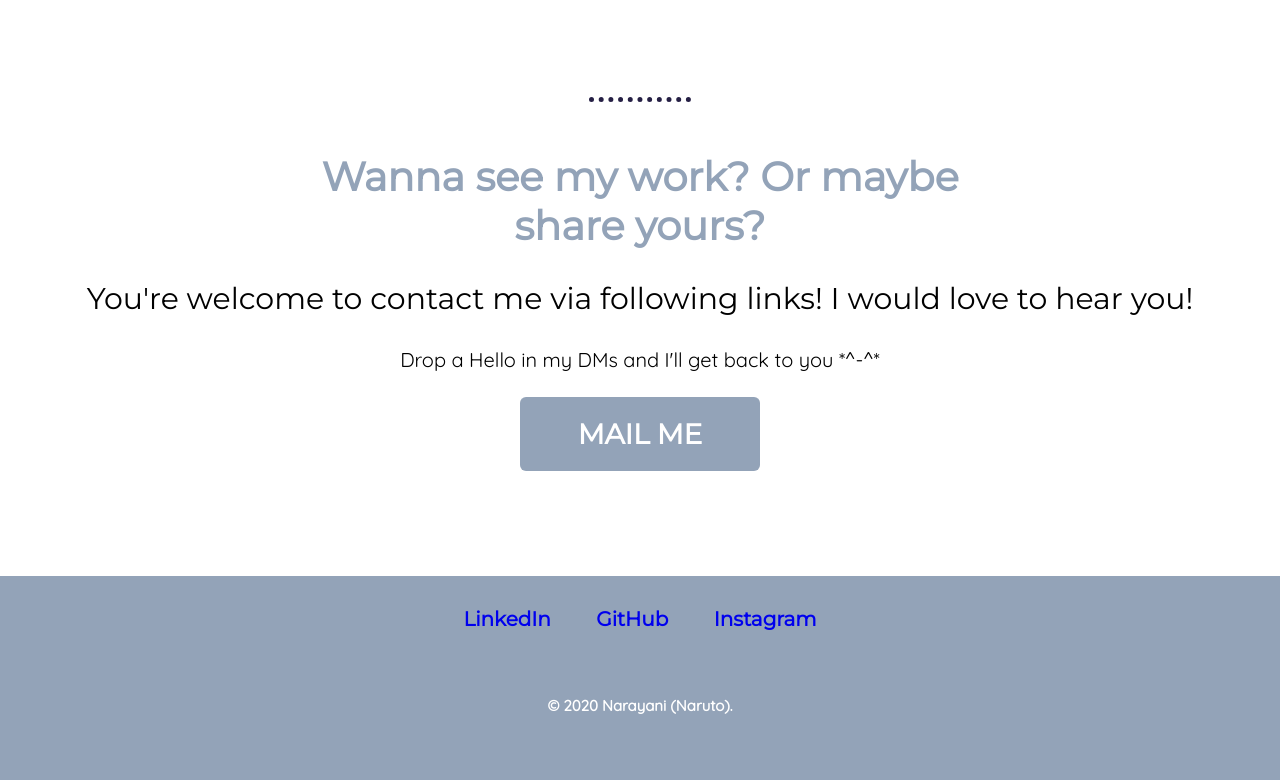
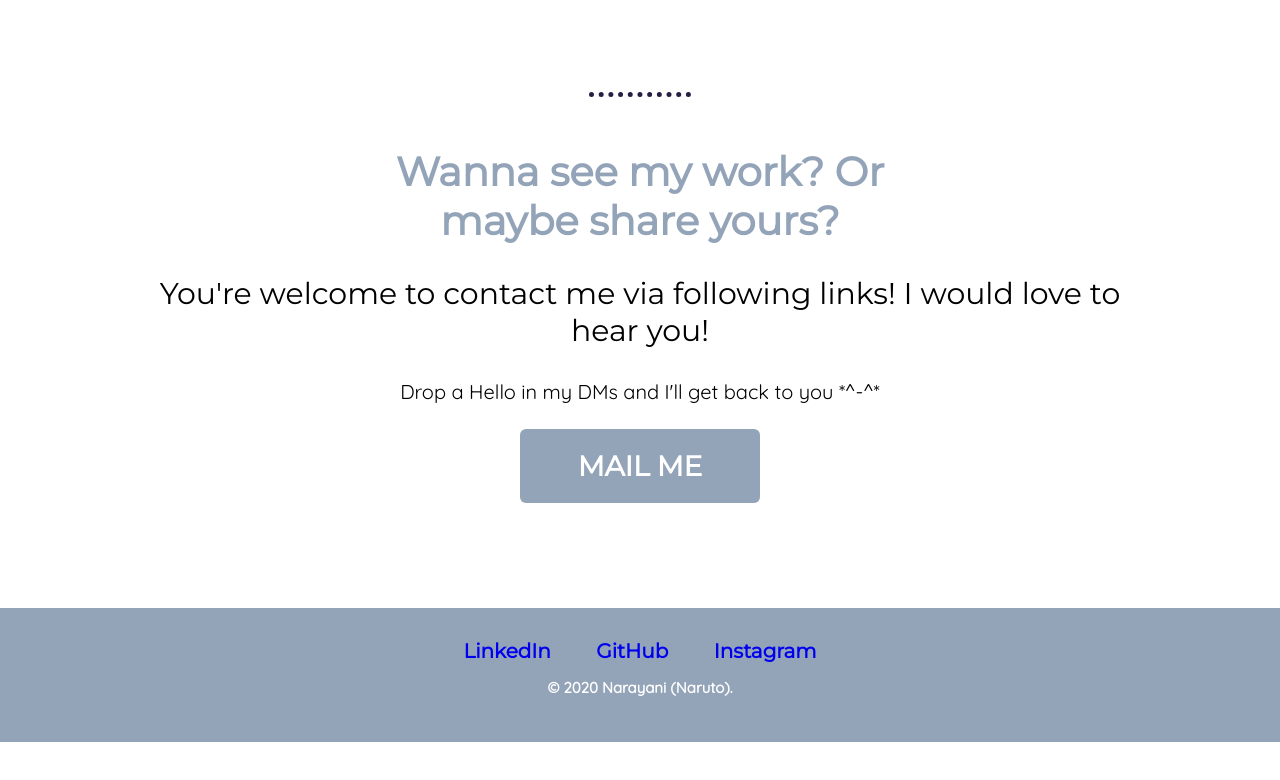
Before and after one commit to Narayani15/new-css-site, a plain HTML site: page index.html in a window 1280 px wide. Shown: the part 1914-2694 px from the top of the page. After the commit the page ends 2656 px from the top, so only its background shows below. Drawn offline with Linux system fonts and the light colour scheme.

Commit message:
Update styles.css
bugs fixed

```diff
--- a/css/styles.css
+++ b/css/styles.css
@@ -69,7 +69,7 @@ h3{
     top: 50px;
 }
 .mount{
-    margin: auto 0 auto 0;
+    margin-bottom: -5px;
 }
 .hobby-row{
     width: 50%;
@@ -119,5 +119,9 @@ a:hover{
 .copyright{
     color: #ffffff;
     font-size: 15px;
-    padding: 50px 0;
+    padding: 0;
 }
+.contact-me{
+    width: 80%;
+    margin: auto;
+}
```
